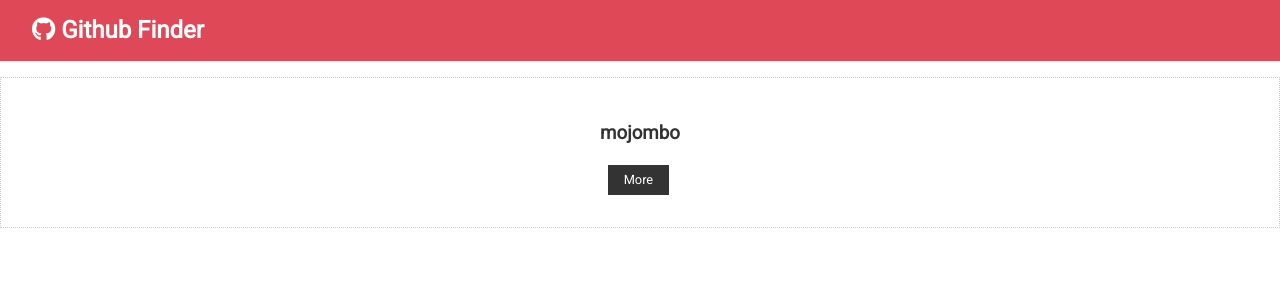
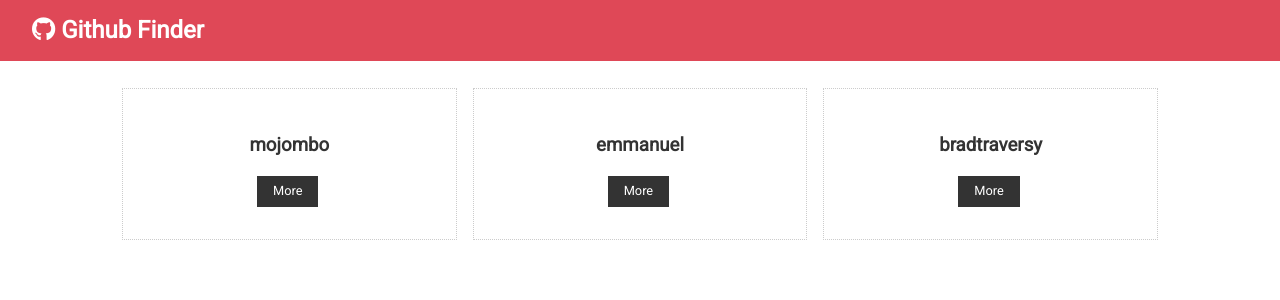
Before and after one commit to e7perez/github-finder, a React (Create React App) app: page / in a window 1280 px wide. Shown: the top 300 px of the page. Built offline with nearby package versions, Linux system fonts and the light colour scheme.

Commit message:
static objects looped for users

```diff
--- a/src/App.js
+++ b/src/App.js
@@ -1,13 +1,15 @@
 import React, { Component } from 'react';
 import './App.css';
 import Navbar from './components/layout/Navbar';
-import UserItem from './components/users/UserItem'
+import Users from './components/users/Users'
 class App extends Component {
   render () {
     return (
       <div className="App">
         <Navbar />
-        <UserItem />
+        <div className="container">
+          <Users />
+        </div>
       </div>
     );
   }
--- a/src/components/users/UserItem.js
+++ b/src/components/users/UserItem.js
@@ -1,27 +1,19 @@
 import React, { Component } from 'react'
 
 class UserItem extends Component {
-    constructor() {
-        super();
-        this.state = {
-            id: 'id',
-            login: 'mojombo',
-            avatar_url: '',
-            html_url: ''
-        }
-    }
     render() {
+        const { login, avatar_url, html_url } = this.props.user;
         return (
             <div className="card text-center">
                 <img
-                    src={this.state.avatar_url}
+                    src={avatar_url}
                     alt=""
                     className="round-img"
                     style={{width: '60px'}}>
                 </img>
-                <h3>{this.state.login}</h3>
+                <h3>{login}</h3>
                 <div>
-                    <a href={this.state.html_url} className="btn btn-dark btn-sm my-1">More</a>
+                    <a href={html_url} className="btn btn-dark btn-sm my-1">More</a>
                 </div>
             </div>
         )
--- /dev/null
+++ b/src/components/users/Users.js
@@ -0,0 +1,41 @@
+import React, { Component } from 'react'
+import UserItem from './UserItem'
+class Users extends Component {
+    state = {
+        users: [
+            {
+                id: '1',
+                login: 'mojombo',
+                avatar_url: '',
+                html_url: ''
+            },
+            {
+                id: '2',
+                login: 'emmanuel',
+                avatar_url: '',
+                html_url: ''
+            },
+            {
+                id: '3',
+                login: 'bradtraversy',
+                avatar_url: '',
+                html_url: ''
+            }
+        ]
+    }
+    render() {
+        return (
+            <div style={userStyle}>
+               {this.state.users.map(user => (
+                   <UserItem key={user.id} user={user}/>
+               ))}
+            </div>
+        )
+    }
+}
+const userStyle = {
+    display: 'grid',
+    gridTemplateColumns: 'repeat(3, 1fr)',
+    gridGap: '1rem'
+}
+export default Users;
```
